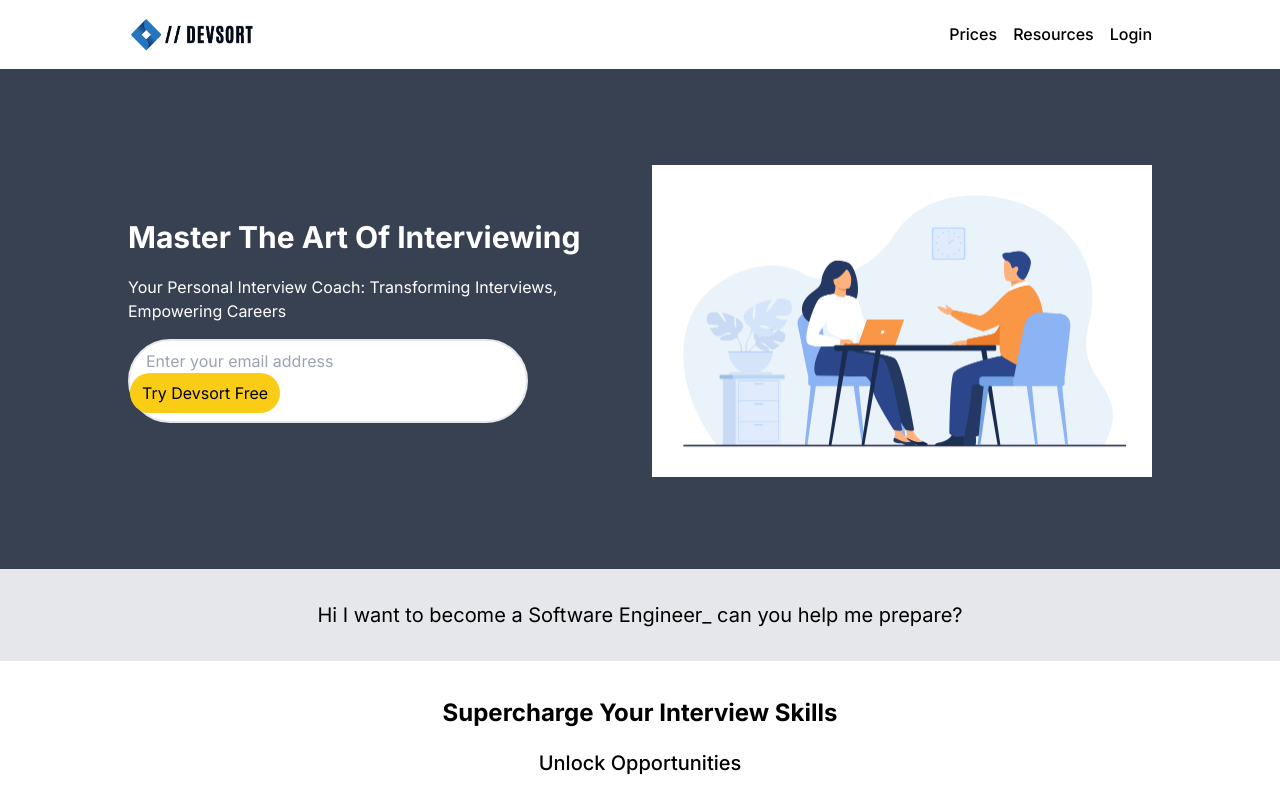
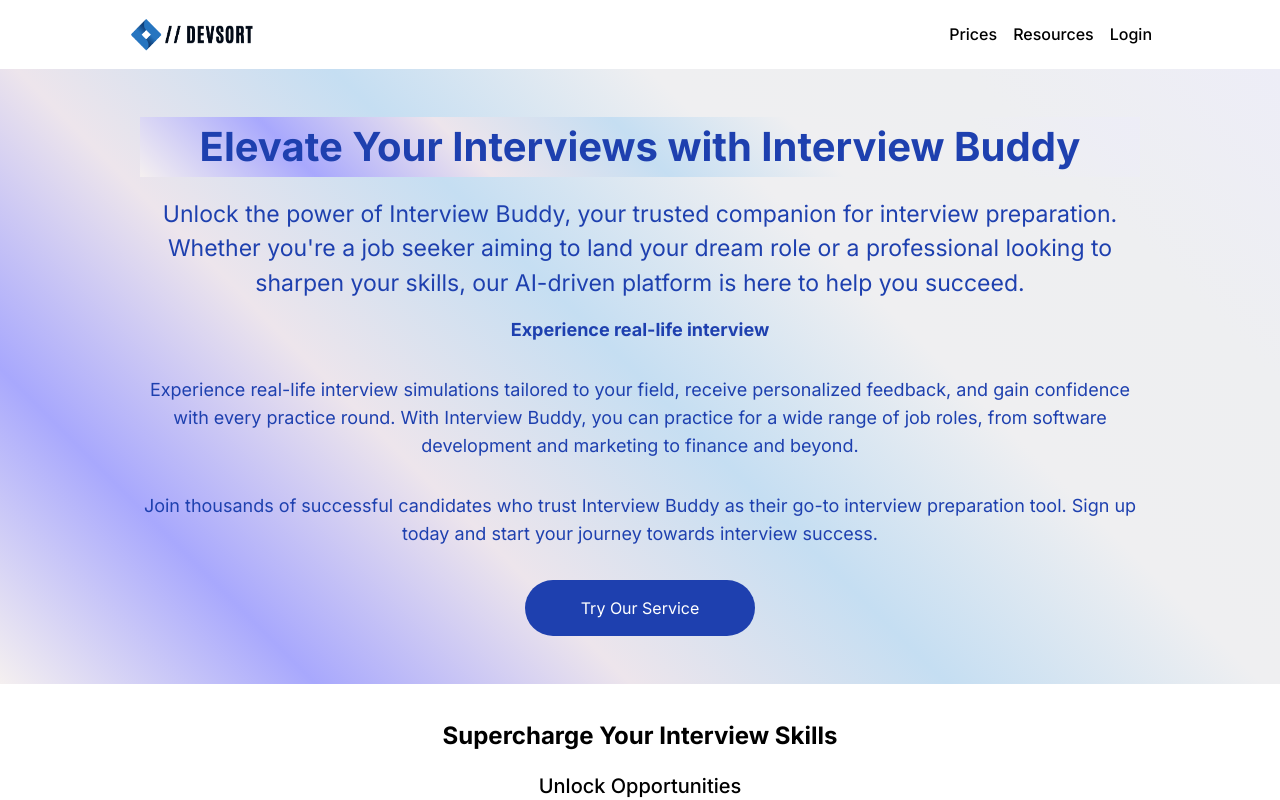
Before and after one commit to sahil-khan-s/frontend, a Next.js app in the folder frontend/: page / in a window 1280 px wide. Shown: the top 800 px of the page. Built offline with nearby package versions, Linux system fonts and the light colour scheme.

Commit message:
ui fixes

```diff
--- a/frontend/src/app/components/common/MasterArt.js
+++ b/frontend/src/app/components/common/MasterArt.js
@@ -11,19 +11,37 @@
 }) {
   return (
     <div>
-         <div className={` ${className}`}>
-            <h1 className={` ${className2}`}>{title}</h1>
-            <p className={` ${className3}`}>
+         <div className={` ${className}  `}>
+            <h1 className={` ${className2} text-blue-800 text-center `}>{title}</h1>
+            <p className={` ${className3} text-center py-4  text-[23px]`}>
               {discription}
             </p>
-            <div className={`${btnstyle} border-2 rounded-full bg-white py-2 mt-4 max-w-[400px]`}>
-                <form>
-              <input style={{border: "none"}} className="border-none  ml-4" type="text" placeholder="Enter your email address" />
+            <div className="text-center text-blue-800">
+
+             <p className="text-lg mb-8 font-bold text-[32px] text-blue-800">
+               Experience real-life interview
+             </p>
+             <p className="text-lg mb-8">
+               Experience real-life interview simulations tailored to your
+               field, receive personalized feedback, and gain confidence with
+               every practice round. With Interview Buddy, you can practice for
+               a wide range of job roles, from software development and
+               marketing to finance and beyond.
+             </p>
+
+             <p className="text-lg mb-8">
+               Join thousands of successful candidates who trust Interview
+               Buddy as their go-to interview preparation tool. Sign up today
+               and start your journey towards interview success.
+             </p>
+             {/* Add your call-to-action button here if needed */}
+           </div>
+            <div className={`${btnstyle}  mt-5 flex justify-center` }>
               <Link href="/login">
-             <button className=" bg-yellow-400 py-2 px-3 rounded-full">{btnText}</button>
+             <button className=" bg-blue-800 py-4 px-14 text-white rounded-full">{btnText}</button>
              </Link>
-             </form>
             </div>
+
           </div>
     </div>
   )
--- a/frontend/src/app/components/landingPage/Hero.js
+++ b/frontend/src/app/components/landingPage/Hero.js
@@ -1,28 +1,29 @@
 import React from "react";
 import Image from "next/image";
 import Interview from "../../../../public/assets/images/interview.jpg";
-import MasterArt from "@/app/components/common/MasterArt"
+import MasterArt from "@/app/components/common/MasterArt";
 function Hero() {
   return (
-    <div className="bg-gray-700 lg:h-[500px]">
-      <div className="  mx-auto container 2xl:max-w-container xl:px-[128px]">
-        <div className="flex lg:flex-row flex-col  pt-24 items-center justify-between">
+    <div className="gradient  pb-12">
+      <div className="  mx-auto container 2xl:max-w-container  xl:px-[128px]">
+        <div className="flex lg:flex-row flex-col  max-w-[1000px] mx-auto pt-12 items-center justify-center justify-between">
+
+          <div>
           <MasterArt
-          className="max-w-[500px]"
-          className2="text-white text-3xl font-bold"
-          className3="text-white pt-5"
-          title = "Master The Art Of Interviewing"
-          discription = "Your Personal Interview Coach: Transforming Interviews, Empowering Careers"
-          btnText ="Try Devsort Free"
+            className=""
+            className2="text-text-blue-800 gradient text-[40px] font-bold"
+            className3="text-blue-800  pt-5"
+            title="Elevate Your Interviews with Interview Buddy"
+            discription=" Unlock the power of Interview Buddy, your trusted companion for
+            interview preparation. Whether you're a job seeker aiming to
+            land your dream role or a professional looking to sharpen your
+            skills, our AI-driven platform is here to help you succeed."
+            btnText="Try Our Service"
           />
+
+          </div>
           <div className="py-5 lg:py-0">
-            <Image
-              src={Interview}
-              alt="Logo"
-              width={500}
-              height={500}
-              className=""
-            />
+
           </div>
         </div>
       </div>
--- a/frontend/src/app/components/landingPage/Tabs.js
+++ b/frontend/src/app/components/landingPage/Tabs.js
@@ -16,9 +16,7 @@
 
   return (
     <div className="">
-      <div className="py-8 bg-gray-200">
-        <h1 className="text-center text-xl">{span}</h1>
-      </div>
+
       <div className="py-9">
         <h1 className="pb-5 text-center text-2xl font-bold">{title}</h1>
         <p className="text-center text-xl font-medium">{subTitle}</p>
--- a/frontend/src/app/globals.css
+++ b/frontend/src/app/globals.css
@@ -32,3 +32,13 @@
 
 
   }
+.backgrounds {
+  opacity: 0.2;
+  position: sticky;
+    /* Add your styles here, including background color */
+   background-image: url(../../public/assets//images/job-interview.png);
+   background-position: center;
+   background-size: cover;
+
+
+  }
--- a/frontend/src/app/page.js
+++ b/frontend/src/app/page.js
@@ -9,8 +9,9 @@
     <>
     <Header/>
       <Hero />
+    <div className="background">
       <UnlockTabs
-        span="Hi I want to become a Software Engineer_ can you help me prepare?"
+        span=""
         title="Supercharge Your Interview Skills"
         subTitle="Unlock Opportunities"
       />
@@ -29,6 +30,7 @@
           </div>
         </div>
       </div>
+      </div>
       <Footer/>
     </>
   );
```
Also changed, not shown: frontend/public/assets/images/job-interview.png (added), 1 other file (tests, documents, lock files or other folders).
